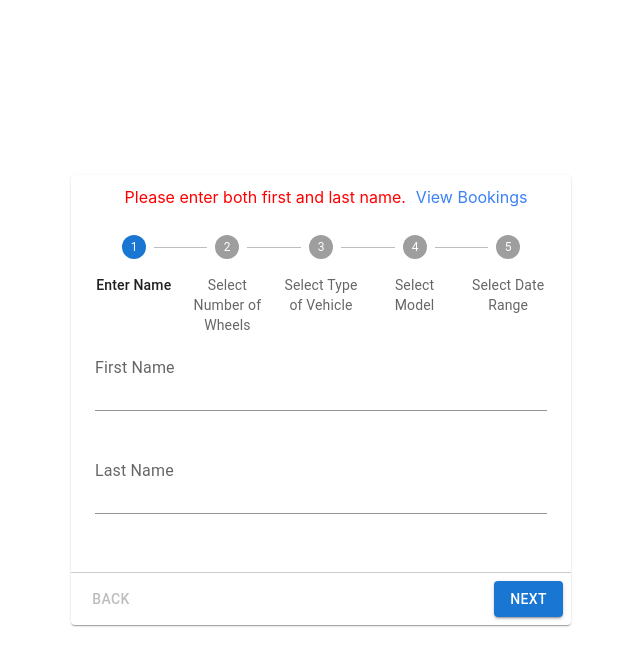
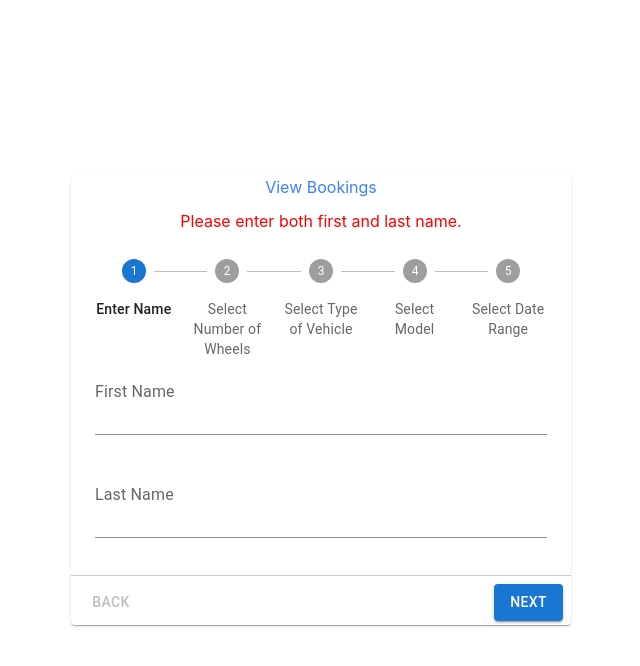
Before and after one commit to desh1997/rentVehicle, a React (Create React App) app in the folder frontend/: page / in a window 1280 px wide. Both pictures are taken after a click on the button "NEXT". Shown: the top 666 px of the page, without its empty margins (319-959 px from the left). Built offline with nearby package versions, Linux system fonts and the light colour scheme.

Commit message:
fixed error message position in booking page

```diff
--- a/frontend/src/pages/BookingForm.js
+++ b/frontend/src/pages/BookingForm.js
@@ -370,11 +370,13 @@ const BookingForm = () => {
         <Box sx={{ display: 'flex', justifyContent: 'center', alignItems: 'center', height: '100vh' }}>
             <Card sx={{ width: '500px', height: '450px', display: 'flex', flexDirection: 'column' }}>
             <div className='flex items-center justify-center'>
-            {error && <div style={{ color: 'red', padding: '10px' }}>{error}</div>}
             <Link className="text-blue-500" to="/ListBookings">
                 {/* <Button variant="contained">View Bookings</Button> */}
                 View Bookings
             </Link>
+            </div>
+            <div className='flex items-center justify-center'>
+            {error && <div style={{ color: 'red', padding: '10px' }}>{error}</div>}
             </div>
                 <CardContent sx={{ flex: 1 }}>
                     <Stepper activeStep={activeStep} alternativeLabel>
```
